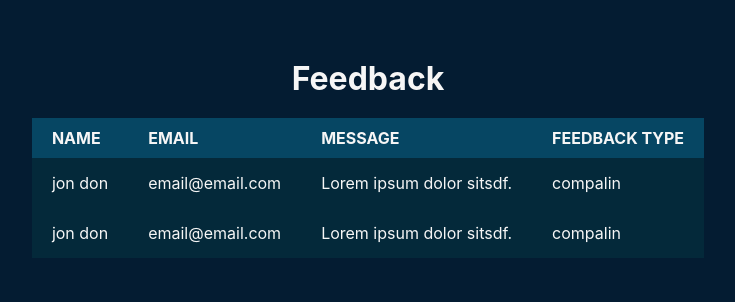
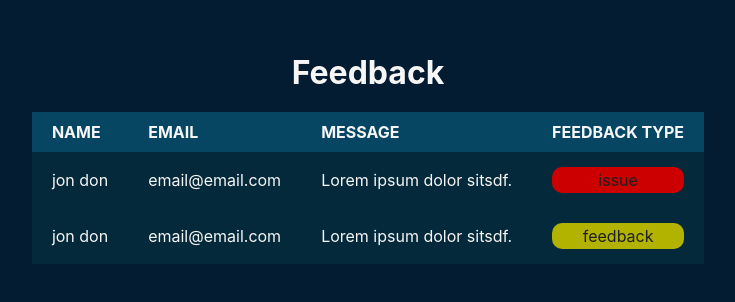
Before and after one commit to Muntasir2001/feedback-app, a Next.js app: page /feedback in a window 1280 px wide. Shown: the part 242-544 px from the top of the page, without its empty margins (272-1007 px from the left). Built offline with nearby package versions, Linux system fonts and the light colour scheme.

Commit message:
updated table

```diff
--- a/components/FeedbackStatusCard.js
+++ b/components/FeedbackStatusCard.js
@@ -1,11 +1,29 @@
 import styled from 'styled-components';
 
+const Parent = styled.div`
+	background-color: ${(props) => (props.color ? props.color : 'none')};
+	color: var(--black-color);
+	border-radius: 10px;
+	text-align: center;
+	padding: 3px 0;
+`;
+
 const FeedbackStatusCard = (props) => {
-	const { type } = props;
+	const { type } = props; /* feedback, issue, idea */
 
 	return (
 		<>
-			<h2>hello</h2>
+			<Parent
+				color={
+					type === 'feedback'
+						? '#b2b200'
+						: type === 'issue'
+						? '#cc0000'
+						: '#005900'
+				}
+			>
+				<p>{type || 'none'}</p>
+			</Parent>
 		</>
 	);
 };
--- a/pages/feedback.js
+++ b/pages/feedback.js
@@ -1,6 +1,8 @@
 import Head from 'next/head';
 
 import styled from 'styled-components';
+
+import FeedbackStatusCard from '../components/FeedbackStatusCard';
 
 const Parent = styled.div`
 	height: 100vh;
@@ -67,13 +69,17 @@ const FeedbackPage = () => {
 							<td>jon don</td>
 							<td>email@email.com</td>
 							<td>Lorem ipsum dolor sitsdf.</td>
-							<td>compalin</td>
+							<td>
+								<FeedbackStatusCard type='issue' />
+							</td>
 						</tr>
 						<tr>
 							<td>jon don</td>
 							<td>email@email.com</td>
 							<td>Lorem ipsum dolor sitsdf.</td>
-							<td>compalin</td>
+							<td>
+								<FeedbackStatusCard type='feedback' />
+							</td>
 						</tr>
 					</tbody>
 				</table>
```
